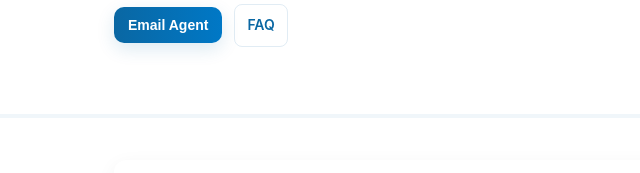
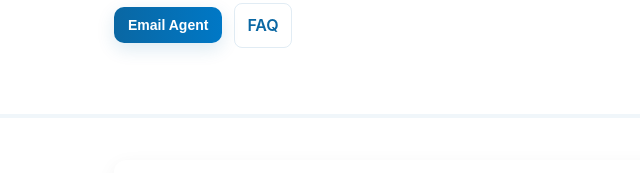
Before and after one commit to TheeKingZa/RMA_agent, a plain HTML site: page index.html in a window 1280 px wide. Shown: the part 514-687 px from the top of the page, 0-640 px from the left. Drawn offline with Linux system fonts and the light colour scheme.

Commit message:
Updated the look for the intro logos prepering to create pngs to make them seamless to change

```diff
--- a/index.html
+++ b/index.html
@@ -69,7 +69,7 @@
           <a href="mailto:proceedingmc@gmail.com" aria-label="Email Pule Mathikha">
             <button class="btn btn-primary" title="Email the agent">Email Agent</button>
           </a>
-          <a href="faq.html" class="btn btn-outline" title="Frequently Asked Questions" aria-label="View Frequently Asked Questions">FAQ</a>
+          <a class="faq-link" href="faq.html" class="btn btn-outline" title="Frequently Asked Questions" aria-label="View Frequently Asked Questions">FAQ</a>
         </div>
       </div>
 
@@ -206,7 +206,8 @@
 
     <div class="contact-cta">
       <a class="btn btn-primary" href="mailto:proceedingmc@gmail.com" aria-label="Email Pule Mathikha">Email Agent</a>
-      <a class="btn btn-outline" href="tel:0860222132" aria-label="Call RMA Contact Centre">Call Contact Centre</a>
+      <a class="btn btn-outline" href="tel:0793119969" aria-label="Call RMA Agent">Call Agent</a>
+            <a class="btn btn-outline" href="tel:0860222132" aria-label="Call RMA Contact Centre">Call Contact Centre</a>
     </div>
 
     <p class="small-note">
--- a/static/gov_Banner.css
+++ b/static/gov_Banner.css
@@ -32,7 +32,7 @@
 
 @media (max-width: 768px) {
   .header-logos {
-    flex-direction: column;
+    flex-direction: row;
     gap: 20px;
   }
   .header-logos img.main-logo {
--- a/static/theme.css
+++ b/static/theme.css
@@ -198,3 +198,18 @@ h2{ margin-top:0; color:var(--rma-blue) }
 /* ======================================
    End of Matla Life Plan Section Styling
    ====================================== */
+
+   .faq-link {
+  background: transparent;
+  border: 1px solid rgba(10, 103, 163, 0.12);
+  padding: 10px 12px;
+  border-radius: 8px;
+  color: var(--rma-blue);
+  text-decoration: none;
+  font-weight: 600;
+}
+
+
+.faq-link:hover {
+  background: rgba(10, 103, 163, 0.06);
+}
```
